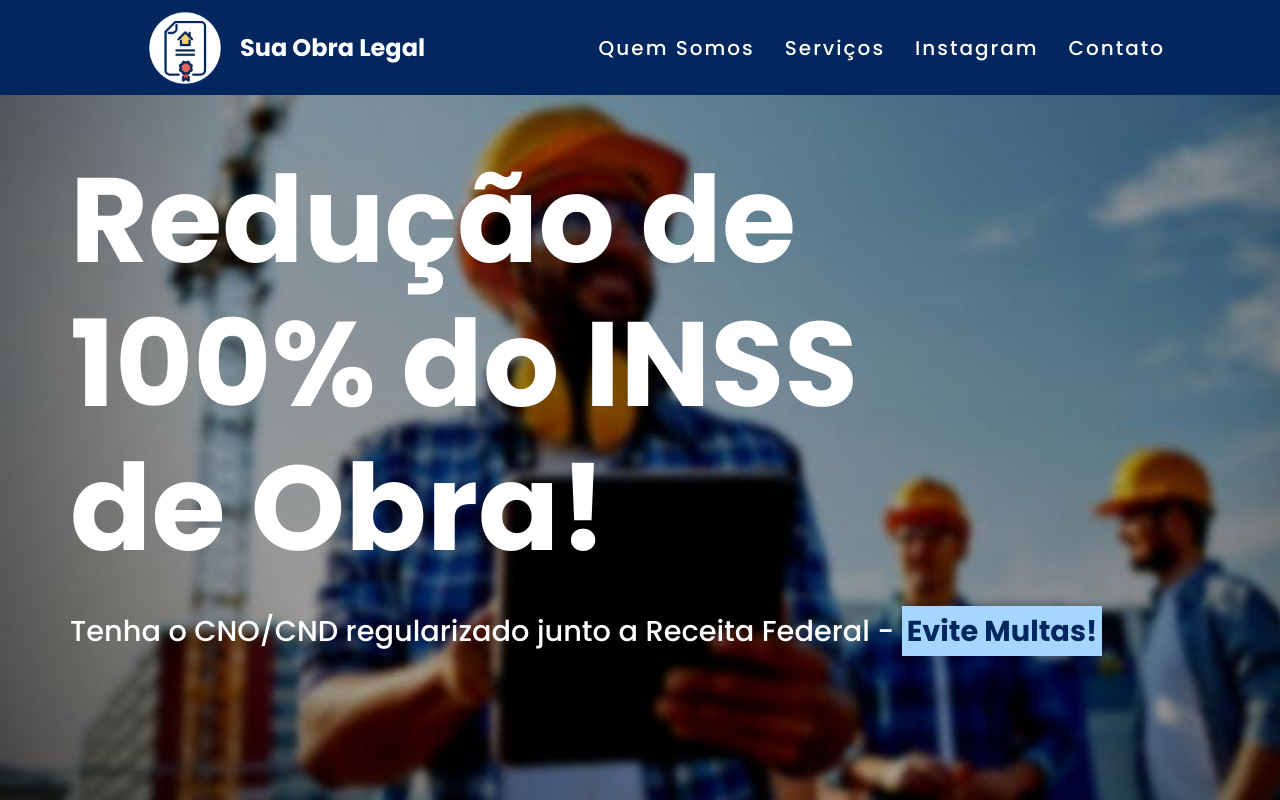
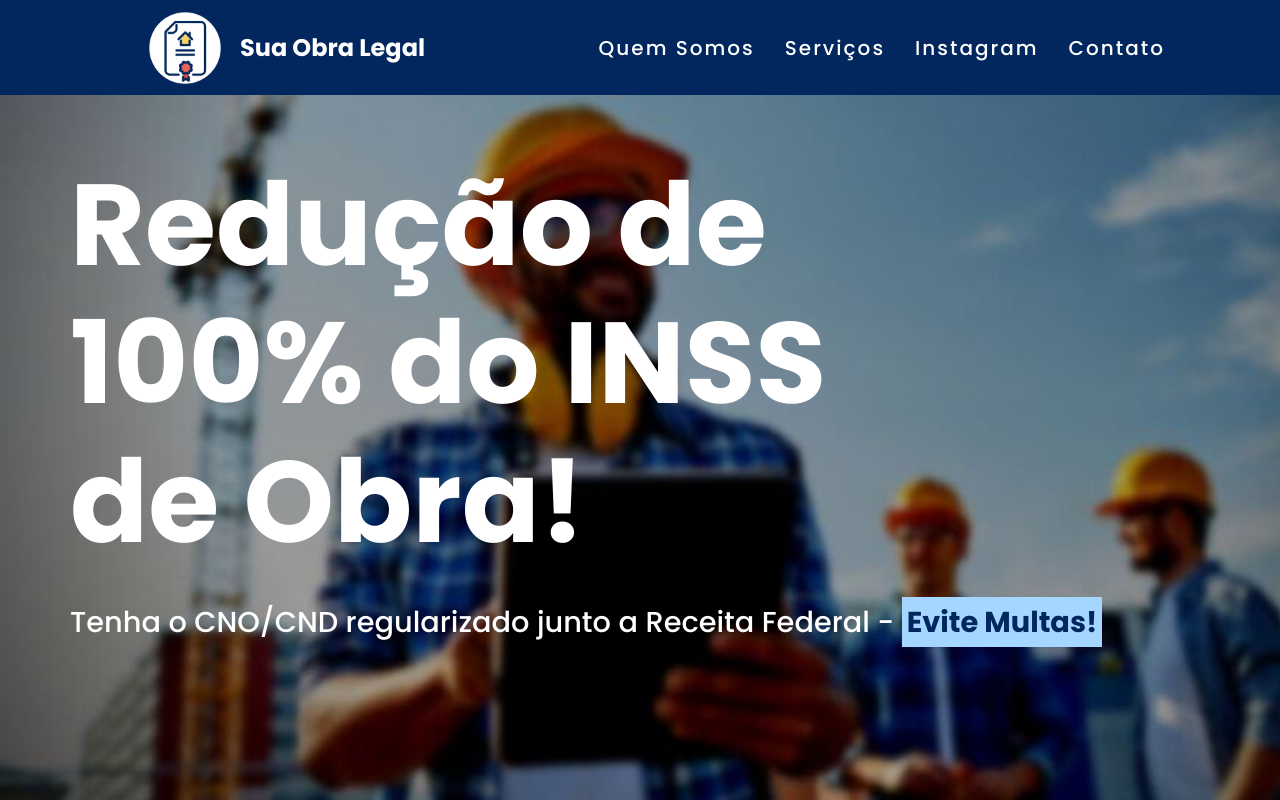
Before and after one commit to NataGomez01/Sua-Obra-Legal-Project, a plain HTML site: page index.html in a window 1280 px wide. Shown: the top 800 px of the page. Drawn offline with Linux system fonts and the light colour scheme.

Commit message:
Update style.css

```diff
--- a/style.css
+++ b/style.css
@@ -136,7 +136,7 @@ header ul li a
 
 .textBackground h1
 {
-	font-size:7.5rem;
+	font-size:7.2rem;
 	line-height:1.2
 }
 
```
